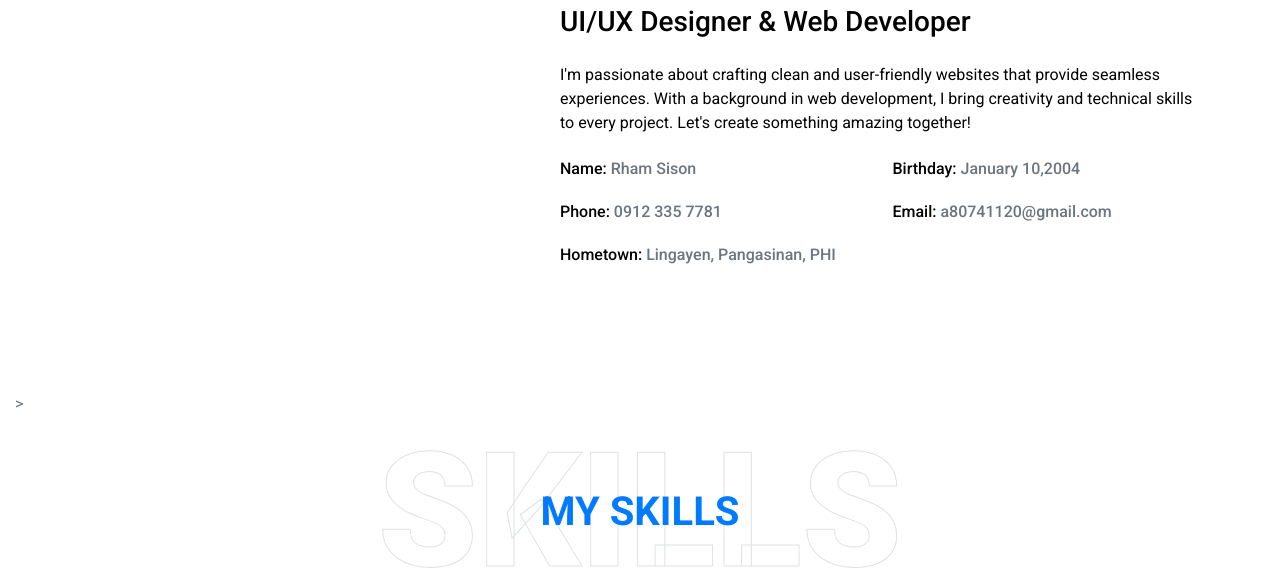
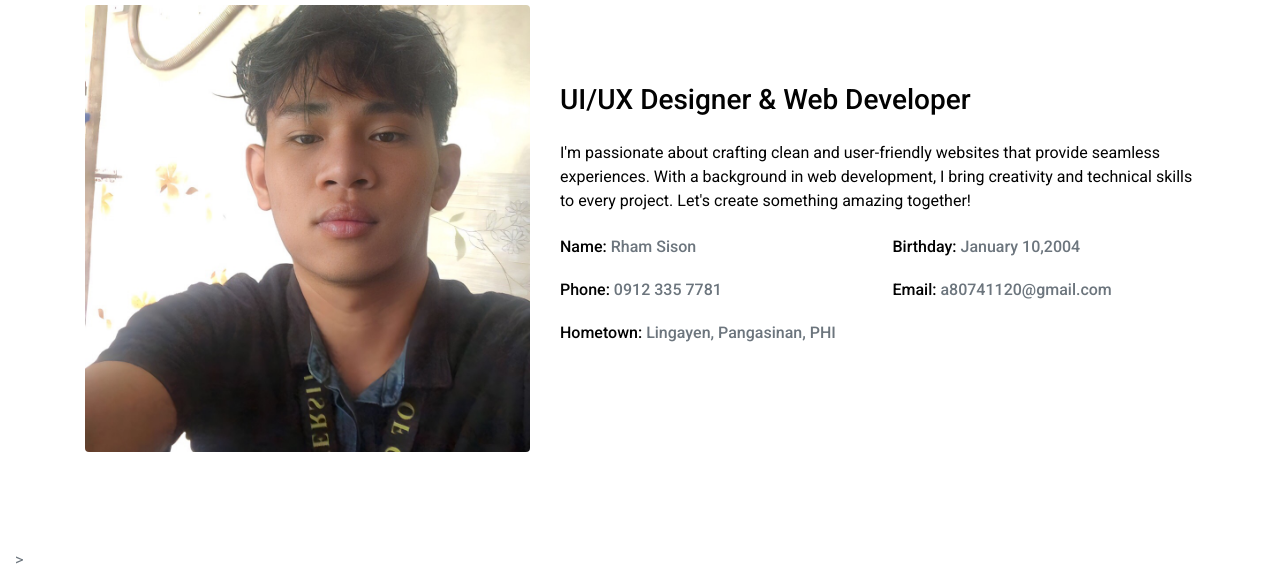
Before and after one commit to rhamsison131/rhamsison131.github.io, a plain HTML site: page index.html in a window 1280 px wide. Shown: the part 683-1252 px from the top of the page. Drawn offline with nearby package versions, Linux system fonts and the light colour scheme.

Commit message:
Update index.html

```diff
--- a/index.html
+++ b/index.html
@@ -76,7 +76,7 @@
             </div>
             <div class="row align-items-center">
                 <div class="col-lg-5 pb-4 pb-lg-0">
-                    <img class="img-fluid rounded w-100" src="rhamp.jpeg" alt="">
+                    <img class="img-fluid rounded w-100" src="rhamp.jpg" alt="">
                 </div>
                 <div class="col-lg-7">
                     <h3 class="mb-4">UI/UX Designer & Web Developer</h3>
```
